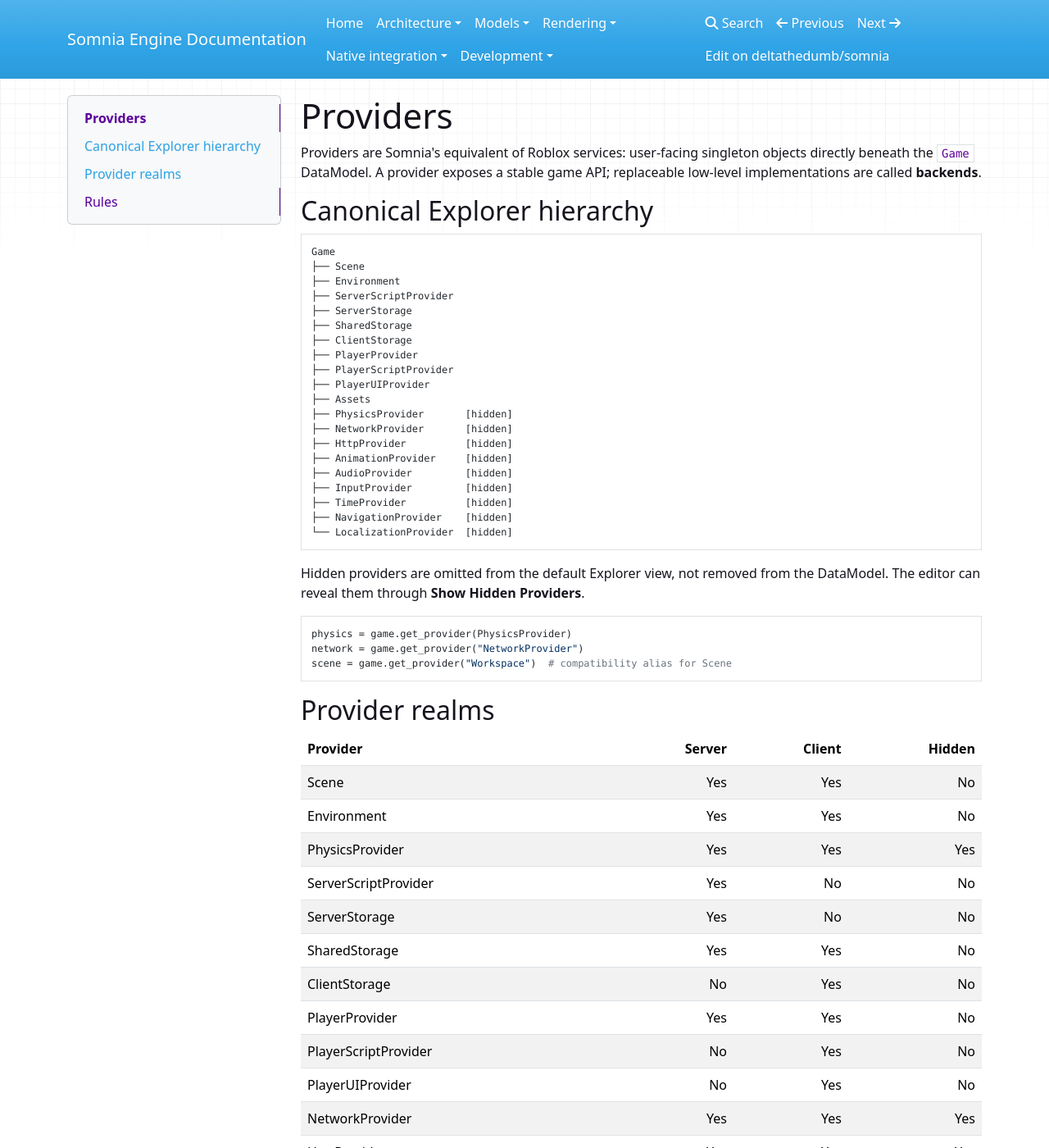
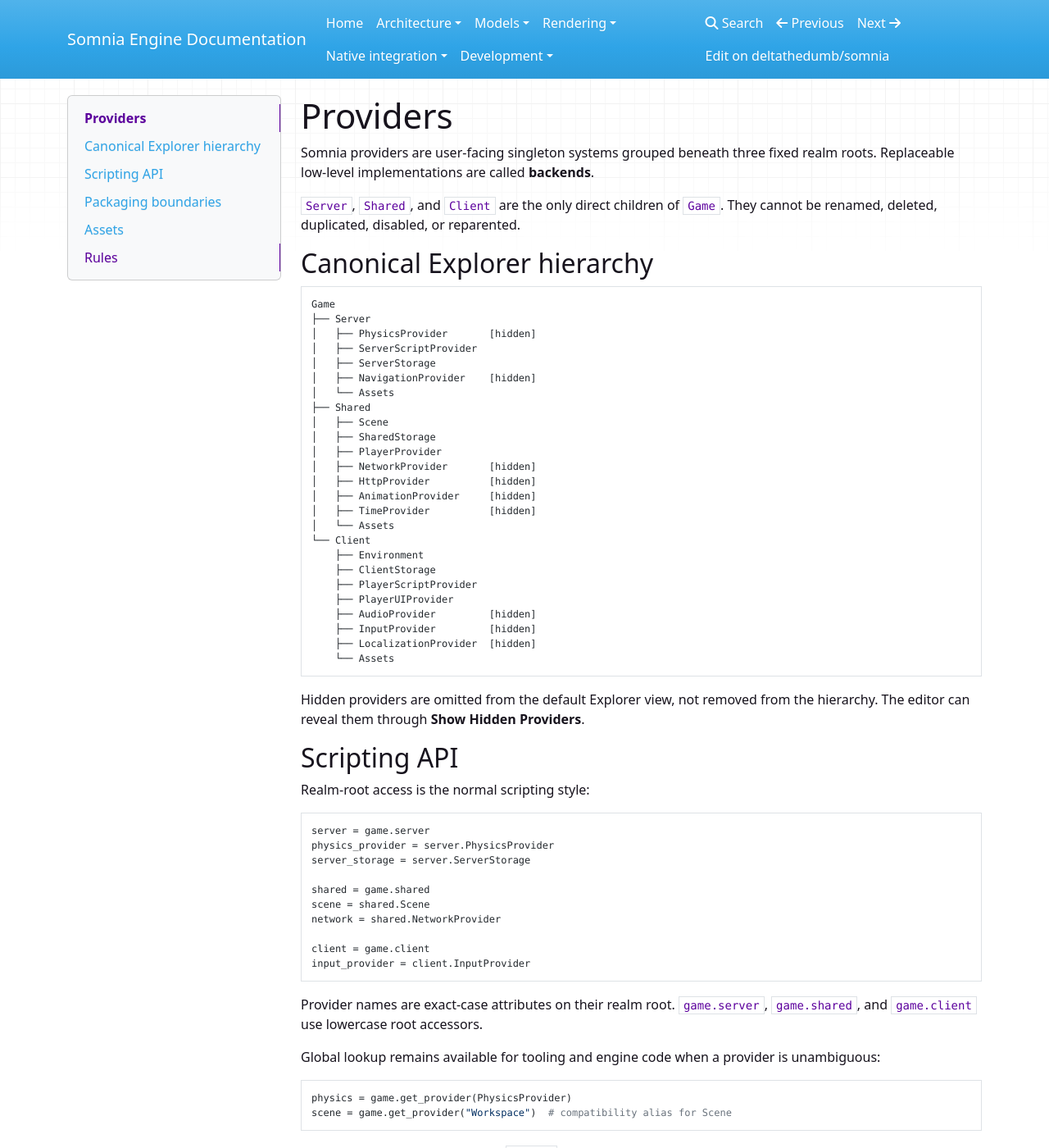
Before and after one commit to deltathedumb/somnia, an MkDocs documentation site: the page built from docs/providers.md, in a window 1280 px wide and 1400 px high. Shown: the whole window at 82% size. Built offline with MkDocs 1.6.1, drawn with Linux system fonts in a browser that asks for light colours; nearby versions of some CDN libraries; some of the changed text lies outside the part shown.

Commit message:
Document fixed realm-root provider hierarchy

````diff
--- a/docs/providers.md
+++ b/docs/providers.md
@@ -1,71 +1,111 @@
 # Providers
 
-Providers are Somnia's equivalent of Roblox services: user-facing singleton objects directly beneath the `Game` DataModel. A provider exposes a stable game API; replaceable low-level implementations are called **backends**.
+Somnia providers are user-facing singleton systems grouped beneath three fixed realm roots. Replaceable low-level implementations are called **backends**.
+
+`Server`, `Shared`, and `Client` are the only direct children of `Game`. They cannot be renamed, deleted, duplicated, disabled, or reparented.
 
 ## Canonical Explorer hierarchy
 
 ```text
 Game
-├── Scene
-├── Environment
-├── ServerScriptProvider
-├── ServerStorage
-├── SharedStorage
-├── ClientStorage
-├── PlayerProvider
-├── PlayerScriptProvider
-├── PlayerUIProvider
-├── Assets
-├── PhysicsProvider       [hidden]
-├── NetworkProvider       [hidden]
-├── HttpProvider          [hidden]
-├── AnimationProvider     [hidden]
-├── AudioProvider         [hidden]
-├── InputProvider         [hidden]
-├── TimeProvider          [hidden]
-├── NavigationProvider    [hidden]
-└── LocalizationProvider  [hidden]
+├── Server
+│   ├── PhysicsProvider       [hidden]
+│   ├── ServerScriptProvider
+│   ├── ServerStorage
+│   ├── NavigationProvider    [hidden]
+│   └── Assets
+├── Shared
+│   ├── Scene
+│   ├── SharedStorage
+│   ├── PlayerProvider
+│   ├── NetworkProvider       [hidden]
+│   ├── HttpProvider          [hidden]
+│   ├── AnimationProvider     [hidden]
+│   ├── TimeProvider          [hidden]
+│   └── Assets
+└── Client
+    ├── Environment
+    ├── ClientStorage
+    ├── PlayerScriptProvider
+    ├── PlayerUIProvider
+    ├── AudioProvider         [hidden]
+    ├── InputProvider         [hidden]
+    ├── LocalizationProvider  [hidden]
+    └── Assets
 ```
 
-Hidden providers are omitted from the default Explorer view, not removed from the DataModel. The editor can reveal them through **Show Hidden Providers**.
+Hidden providers are omitted from the default Explorer view, not removed from the hierarchy. The editor can reveal them through **Show Hidden Providers**.
+
+## Scripting API
+
+Realm-root access is the normal scripting style:
+
+```python
+server = game.server
+physics_provider = server.PhysicsProvider
+server_storage = server.ServerStorage
+
+shared = game.shared
+scene = shared.Scene
+network = shared.NetworkProvider
+
+client = game.client
+input_provider = client.InputProvider
+```
+
+Provider names are exact-case attributes on their realm root. `game.server`, `game.shared`, and `game.client` use lowercase root accessors.
+
+Global lookup remains available for tooling and engine code when a provider is unambiguous:
 
 ```python
 physics = game.get_provider(PhysicsProvider)
-network = game.get_provider("NetworkProvider")
 scene = game.get_provider("Workspace")  # compatibility alias for Scene
 ```
 
-## Provider realms
+Because every realm contains an `Assets` provider, asset lookup must specify the realm:
 
-| Provider | Server | Client | Hidden |
-|---|---:|---:|---:|
-| Scene | Yes | Yes | No |
-| Environment | Yes | Yes | No |
-| PhysicsProvider | Yes | Yes | Yes |
-| ServerScriptProvider | Yes | No | No |
-| ServerStorage | Yes | No | No |
-| SharedStorage | Yes | Yes | No |
-| ClientStorage | No | Yes | No |
-| PlayerProvider | Yes | Yes | No |
-| PlayerScriptProvider | No | Yes | No |
-| PlayerUIProvider | No | Yes | No |
-| NetworkProvider | Yes | Yes | Yes |
-| HttpProvider | Yes | Yes | Yes |
-| AnimationProvider | Yes | Yes | Yes |
-| AudioProvider | No | Yes | Yes |
-| InputProvider | No | Yes | Yes |
-| TimeProvider | Yes | Yes | Yes |
-| Assets | Yes | Yes | No |
-| NavigationProvider | Yes | No | Yes |
-| LocalizationProvider | No | Yes | Yes |
+```python
+server_assets = game.get_provider(Assets, realm="server")
+shared_assets = game.shared.Assets
+client_assets = game.client.Assets
+```
 
-The project/editor realm contains every provider so the complete game can be authored in one hierarchy. Exporting clones and filters that hierarchy into independent server and client DataModels.
+## Packaging boundaries
+
+| Root | Included in server | Included in client |
+|---|---:|---:|
+| Server | Yes | No |
+| Shared | Yes | Yes |
+| Client | No | Yes |
+
+The authored project and editor contain all three roots. Runtime exports clone complete roots instead of filtering a flat list of providers.
+
+- Server package: `Server + Shared`
+- Client package: `Shared + Client`
+- Editor/project: `Server + Shared + Client`
+
+`Shared` is cloned independently into each runtime. It does not mean that server and client share live object instances.
+
+## Assets
+
+Each root owns a separate immutable `Assets` provider:
+
+```text
+Server/Assets  -> assets/server
+Shared/Assets  -> assets/shared
+Client/Assets  -> assets/client
+```
+
+Imported `Asset` records are externally read-only. The asset database may internally refresh hashes and import results when source files change; mutable runtime objects reference those records instead of modifying them.
+
+The same relative file path receives a different asset ID in each realm, preventing accidental collisions between server-only, shared, and client-only content.
 
 ## Rules
 
-- Each canonical provider is a singleton.
-- Providers are direct children of `Game` and cannot be reparented beneath ordinary objects.
-- Canonical providers cannot be deleted through the editor.
-- Provider IDs are stable, such as `provider:Scene` and `provider:PhysicsProvider`.
-- Visible and hidden providers use the same reflection and SEM/SEMJ serialization systems as every other Somnia object.
-- Objects placed under a realm-specific provider inherit that packaging boundary. Anything under `ServerStorage` is absent from client exports.
+- `Server`, `Shared`, and `Client` are the only top-level `Game` objects.
+- Each provider is a singleton within its assigned root.
+- Providers cannot be moved between roots.
+- Canonical providers and realm roots cannot be deleted through the editor.
+- Provider IDs include their root, such as `provider:server:PhysicsProvider`.
+- Legacy flat projects are migrated by routing old top-level providers into their canonical root.
+- Objects beneath a root inherit its packaging boundary.
````
